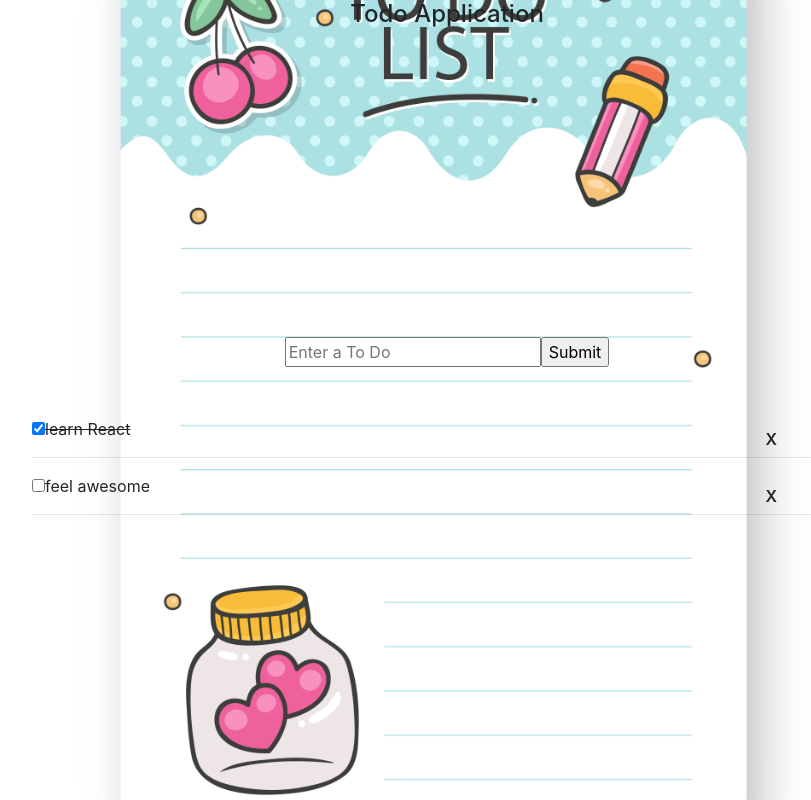
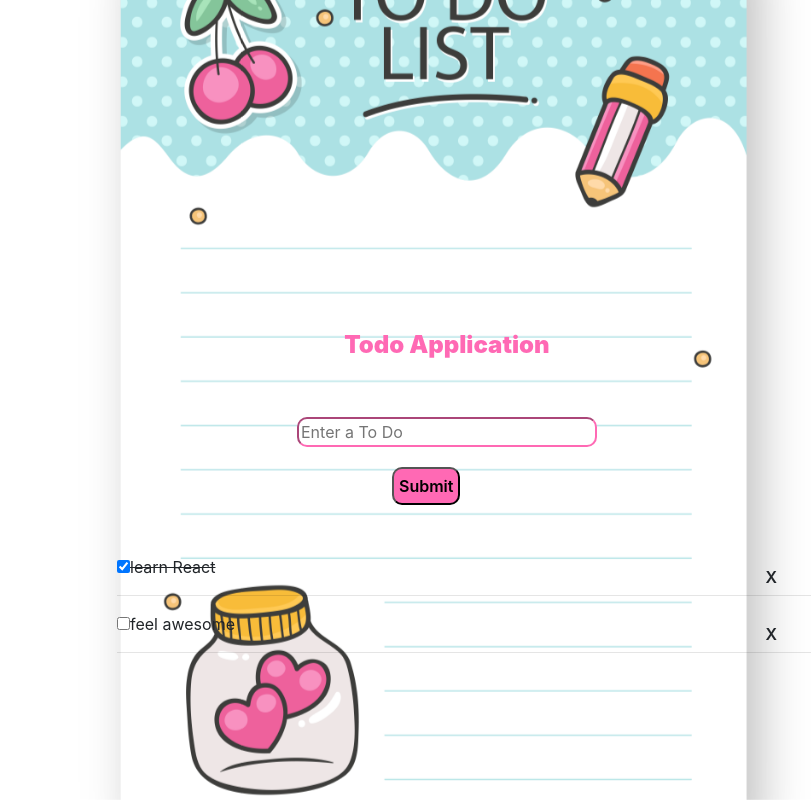
Before and after one commit to khiati-nour/intro-react, a React (Create React App) app: page / in a window 1280 px wide. Shown: the whole page, without its empty margins (193-1004 px from the left). Built offline with nearby package versions, Linux system fonts and the light colour scheme.

Commit message:
add some styling

```diff
--- a/src/App.css
+++ b/src/App.css
@@ -3,7 +3,7 @@
 
 
 
-body{
+.container{
   background-image: url(./background.png);
   background-attachment: fixed;
   background-position: center;
@@ -12,6 +12,8 @@ body{
   align-content: center;
   text-align: center;
   align-items: center;
+  height: 100vh;
+
 
 }
 
--- a/src/App.js
+++ b/src/App.js
@@ -8,9 +8,9 @@ const todo1 = "Learn React"
 function App(){
  return(
     <div className="App">
-
+<div class="container">
       <TodoContainer/>
-
+</div>
     </div>)
 
 
--- a/src/component/addtodo/index.js
+++ b/src/component/addtodo/index.js
@@ -21,9 +21,9 @@ addtodo(newTodo)
     }
     return(<div style={addTodoStyle}>
 
-        <form style={{paddingTop:"300px", marginBottom:"50px"}} onSubmit={HandleSubmit}>
-            <input type="text" onChange={(e)=>setTitle(e.target.value)} value={title} placeholder="Enter a To Do" required/>
-            <input type="submit"/>
+        <form style={{paddingTop:"50px", marginBottom:"50px",display:"block", alignContent:"center", textAlign:"center", alignItems:"centre"}} onSubmit={HandleSubmit}>
+            <input style={{borderRadius:"10px", borderColor:"hotpink", width:"300px"}} type="text" onChange={(e)=>setTitle(e.target.value)} value={title} placeholder="Enter a To Do" required/>
+            <input style={{marginLeft:"500px",display:"block", alignContent:"center", textAlign:"center", alignItems:"centre",marginTop:"20px", borderRadius:"10px", padding:"5px",fontWeight:600,backgroundColor:'hotpink'}} type="submit"/>
 
 
 
--- a/src/container/todoContainer/index.js
+++ b/src/container/todoContainer/index.js
@@ -45,7 +45,7 @@ const TodoContainer=()=> {
     }
     return(
         <div>
-            <h4 style={{align:"center"}}> Todo Application</h4>
+            <h4 style={{align:"center", paddingTop:"200px", fontWeight:900, color:"Hotpink"}}> Todo Application</h4>
             <AddTodo addtodo={HandelAddTodo}/>
             {todos.length>0?todos.map((todo)=><Todo todo={todo} removeTodo={handleRemoveTodo}
                                                     handleChange ={handleCheckboxChange}/>):"no todo left"}
```
